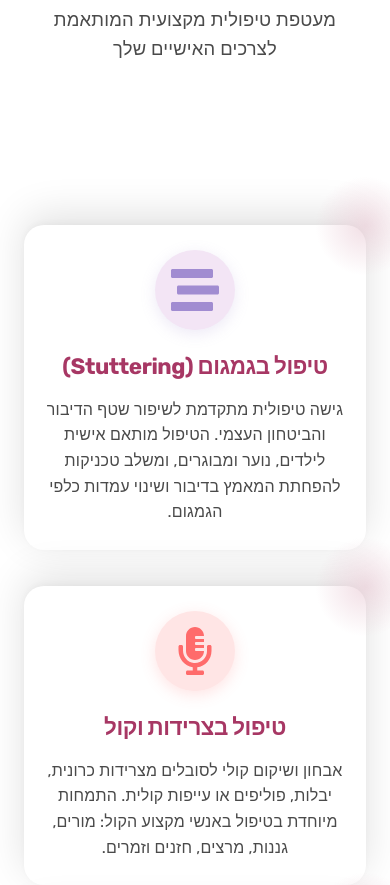
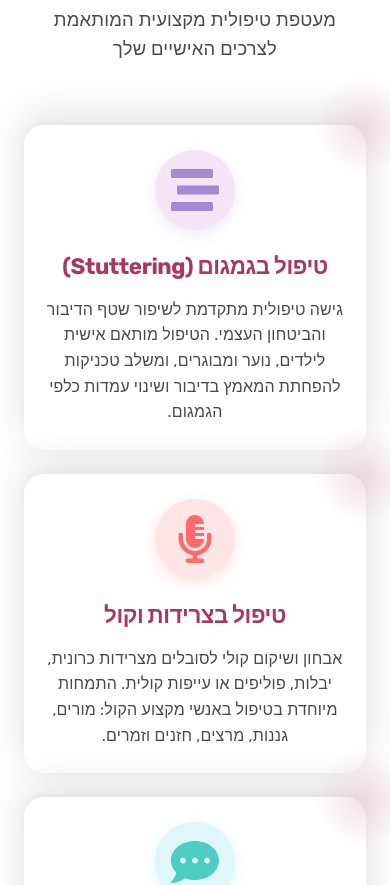
Before and after one commit to Elelto/hadas-toda, a React (Vite) app: page /bnei-brak in a window 390 px wide. Shown: the part 1000-1885 px from the top of the page. Built offline with nearby package versions, Linux system fonts and the light colour scheme; no server answers; the database is empty.

Commit message:
Fix position sticky specificity on About page

```diff
--- a/src/styles/global.css
+++ b/src/styles/global.css
@@ -600,8 +600,8 @@ main {
   }
 
   .sticky-stack-card {
-    position: -webkit-sticky;
-    position: sticky;
+    position: -webkit-sticky !important;
+    position: sticky !important;
     top: calc(100px + (var(--index, 0) * 12px));
     z-index: calc(10 + var(--index, 0));
     /* Reset flex so flex-basis doesn't affect height when in column */
```
